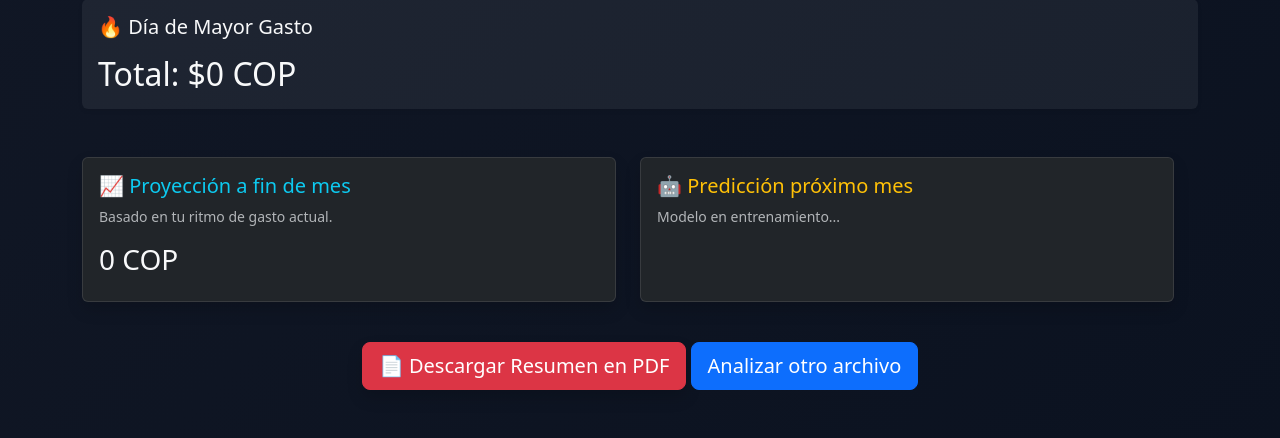
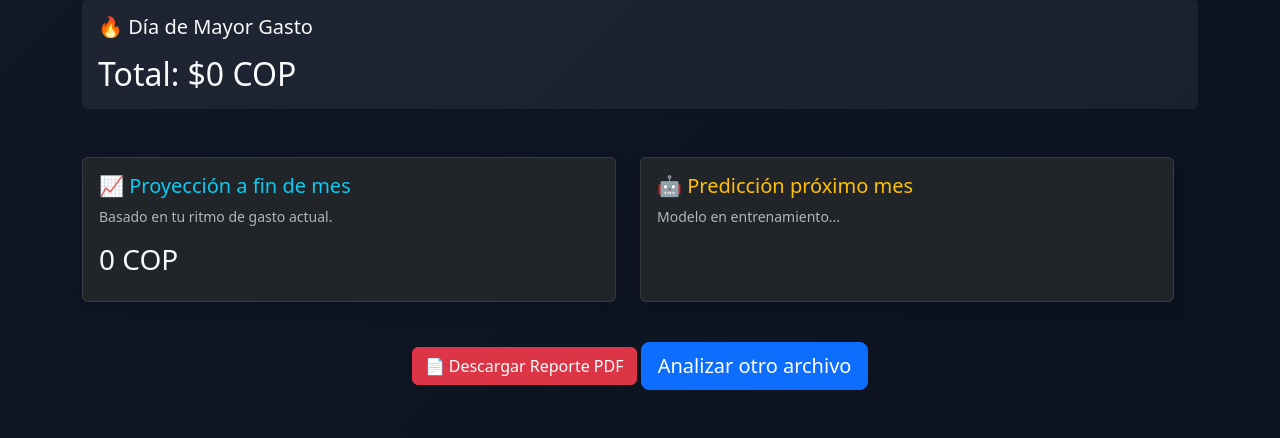
Before and after one commit to juanexzedh/analizador-gastos-web, a Flask app: template templates/resultado.html in a window 1280 px wide. Shown: the part 521-959 px from the top of the page. Run offline with Flask 3, Linux system fonts and the light colour scheme; the template is opened without the code that fills it, so the values that code supplies are empty.

Commit message:
Se completa el pdf doc, y se añade a los resultados mostrados en resultado.html

```diff
--- a/app.py
+++ b/app.py
@@ -4,9 +4,12 @@ import pandas as pd
 from servicios.analizador import (lector_archivo, calcular_total, calcular_total_ingresos, calcular_por_categoria, verificar_presupuesto, calcular_semaforo)
 from servicios.database import inicializar_db, guardar_gastos, obtener_resumen_periodos, obtener_periodos_disponibles, obtener_gastos
 from servicios.categorizer import categorizar
+from servicios.pdf_doc import generar_pdf
+from servicios.predictor import proyectar_cierre, predecir_proximo_mes
 import calendar
 from datetime import datetime
-from servicios.predictor import proyectar_cierre, predecir_proximo_mes
+from flask import send_file
+from io import BytesIO
 
 app = Flask(__name__)
 app.secret_key = "clave_secreta_para_mensajes_flash" # Necesario para mostrar alertas amigables de error
@@ -183,10 +186,21 @@ def descargar_plantilla():
     return send_from_directory(directorio_assets, 'plantilla.xlsx', as_attachment=True, download_name='plantilla.xlsx', mimetype='application/vnd.openxmlformats-officedocument.spreadsheetml.sheet')
 
 
-@app.route("/descargar-pdf/<periodo>")
-def descargar_pdf(periodo):
-    # Por ahora, una confirmación simple para verificar que el enlace funciona
-    return f"Generando reporte PDF para el periodo: {periodo}. (Lógica en construcción)"
+@app.route('/descargar-pdf/<mes>/<anio>')
+def descargar_pdf(mes, anio):
+    # Formatear el periodo para la base de datos
+    periodo = f"{anio}-{mes}"
+
+    datos_mes = obtener_gastos(periodo)
+    pdf_bytes = generar_pdf(mes, anio, datos_mes)
+
+    # Enviar el archivo como adjunto para que se descargue
+    return send_file(
+        BytesIO(pdf_bytes),
+        mimetype='application/pdf',
+        as_attachment=True,
+        download_name=f'Reporte_{mes}_{anio}.pdf'
+    )
 
 if __name__ == "__main__":
     app.run(debug=True)
--- a/templates/resultado.html
+++ b/templates/resultado.html
@@ -174,9 +174,7 @@
     </div>
 
         <div class="text-center mt-4">
-            <a href="{{ url_for('descargar_pdf', periodo=periodo) }}" class="btn btn-danger btn-lg shadow">
-                📄 Descargar Resumen en PDF
-            </a>
+            <a href="{{ url_for('descargar_pdf', mes=periodo.split('-')[1], anio=periodo.split('-')[0])}}" class="btn btn-danger">📄 Descargar Reporte PDF</a>
             <a href="{{ url_for('inicio') }}" class="btn btn-primary btn-lg">
                 Analizar otro archivo
             </a>
```
